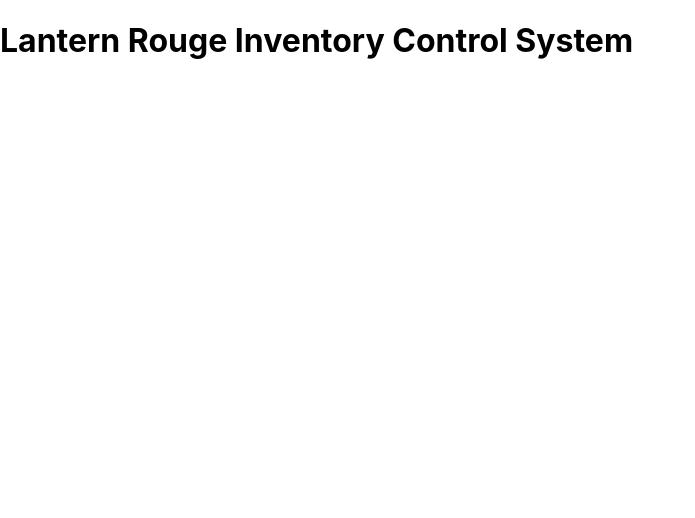
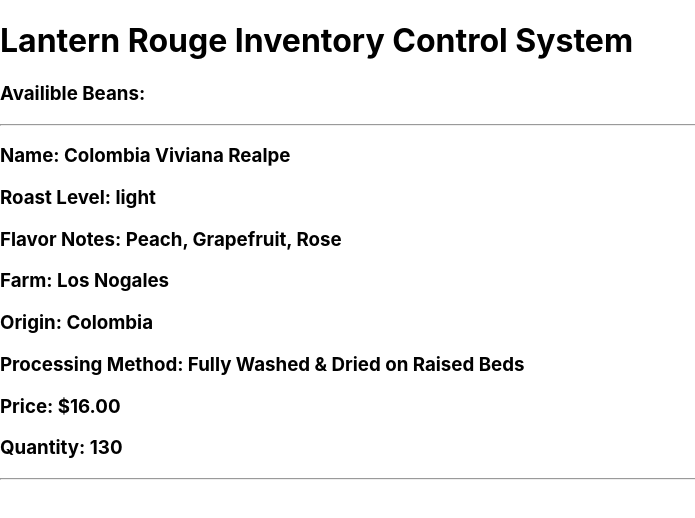
Before and after one commit to mcarroll138/inventory-tracker, a React (Create React App) app: page / in a window 1280 px wide. Shown: the top 518 px of the page, without its empty margins (0-695 px from the left). Built offline with nearby package versions, Linux system fonts and the light colour scheme.

Commit message:
update CoffeeList and Coffee Components

```diff
--- a/src/components/App.js
+++ b/src/components/App.js
@@ -1,13 +1,37 @@
 import React from "react";
 import Header from "./Header";
+import CoffeeList from "./CoffeeList";
 
 
 function App(){
-        return (
+
+    return (
         <React.Fragment>
             <Header />
+            <CoffeeList />
         </React.Fragment>
     );
 }
 
 export default App;
+
+
+
+// const coffeeName = "Colombia Viviana Realpe";
+// const coffeeRoast = "light";
+// const coffeeFlavor = "Peach, Grapefruit, Rose";
+// const coffeeFarm = "Los Nogales";
+// const coffeeOrigin = "Colombia";
+// const coffeeMethod = "Fully Washed & Dried on Raised Beds";
+// const coffeePrice = "$16.00";
+// const qty = 130;
+// <h3>Availible Beans:</h3>
+// <hr/>
+// <h3>Name: {coffeeName}</h3>
+// <h3>Roast Level: {coffeeRoast}</h3>
+// <h3>Flavor Notes: {coffeeFlavor}</h3>
+// <h3>Farm: {coffeeFarm}</h3>
+// <h3>Origin: {coffeeOrigin}</h3>
+// <h3>Processing Method: {coffeeMethod}</h3>
+// <h3>Price: {coffeePrice}</h3>
+// <h3>Quantity: {qty}</h3>
--- /dev/null
+++ b/src/components/Coffee.js
@@ -0,0 +1,29 @@
+import React from "react";
+
+function Coffee(){
+    const coffeeName = "Colombia Viviana Realpe";
+    const coffeeRoast = "light";
+    const coffeeFlavor = "Peach, Grapefruit, Rose";
+    const coffeeFarm = "Los Nogales";
+    const coffeeOrigin = "Colombia";
+    const coffeeMethod = "Fully Washed & Dried on Raised Beds";
+    const coffeePrice = "$16.00";
+    const qty = 130;
+    return (
+        <React.Fragment>
+            <h3>Availible Beans:</h3>
+            <hr/>
+            <h3>Name: {coffeeName}</h3>
+            <h3>Roast Level: {coffeeRoast}</h3>
+            <h3>Flavor Notes: {coffeeFlavor}</h3>
+            <h3>Farm: {coffeeFarm}</h3>
+            <h3>Origin: {coffeeOrigin}</h3>
+            <h3>Processing Method: {coffeeMethod}</h3>
+            <h3>Price: {coffeePrice}</h3>
+            <h3>Quantity: {qty}</h3>
+            <hr/>
+        </React.Fragment>
+    );
+}
+
+export default Coffee;
--- /dev/null
+++ b/src/components/CoffeeList.js
@@ -0,0 +1,10 @@
+import React from "react";
+import Coffee from "./Coffee";
+
+function CoffeeList(){
+    return (
+        <Coffee />
+    );
+}
+
+export default CoffeeList;
```
